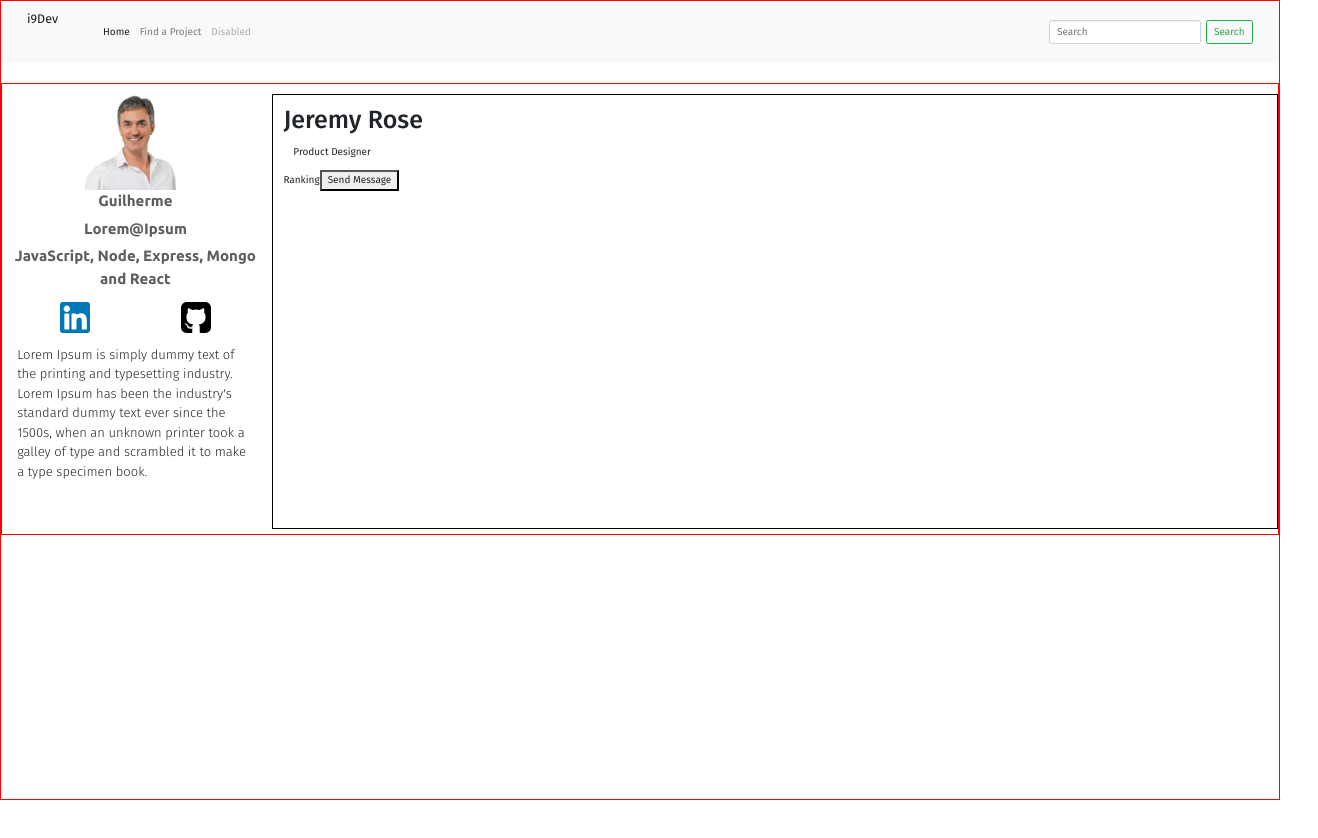
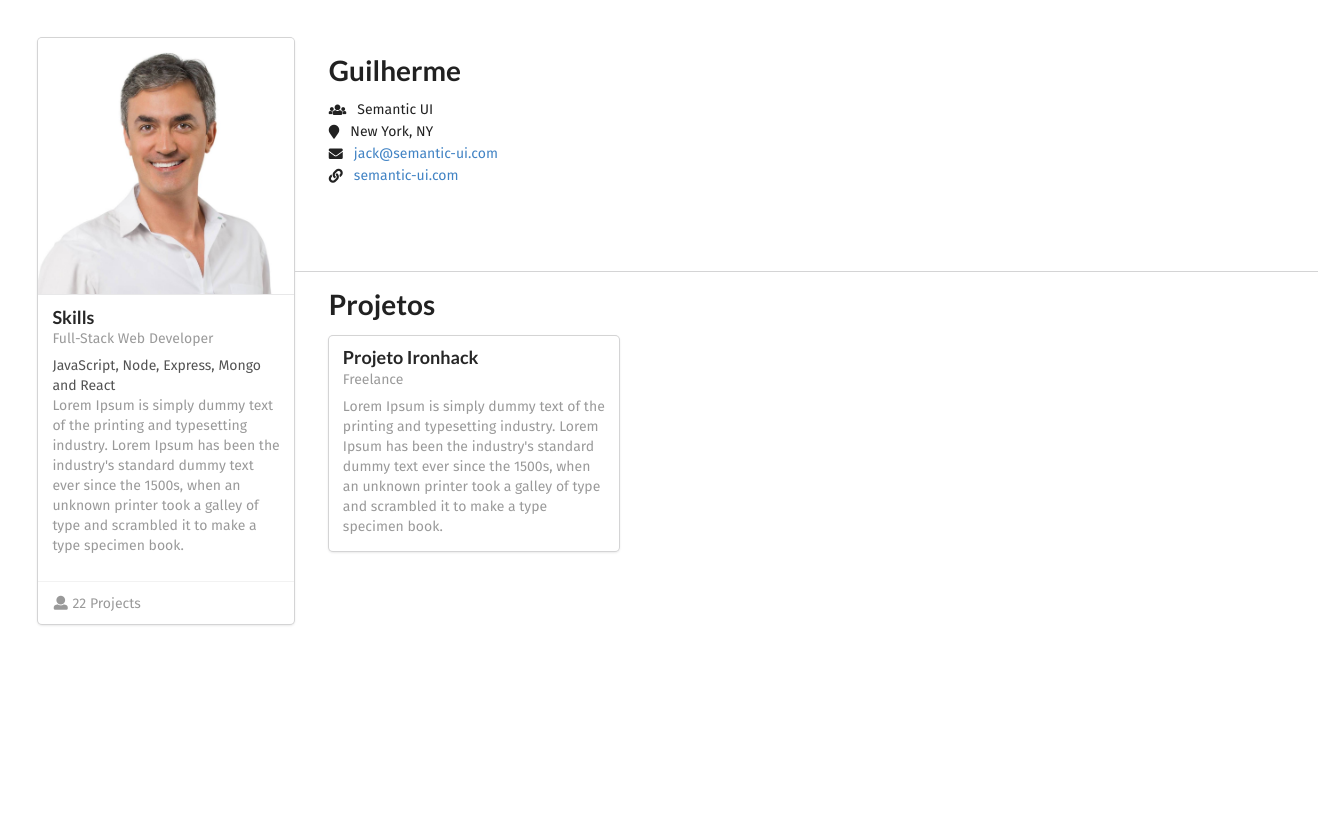
Before and after one commit to personal-r2-labs/I9dev, a React (Create React App) app in the folder app-react/: page / in a window 1280 px wide. Shown: the whole page, 1318 px wide, since content can reach past the window. Before the commit the page ends 800 px from the top, so only its background shows below. Built offline with nearby package versions, Linux system fonts and the light colour scheme.

Commit message:
adicionado semantic ui, atualizado dev dashboard

```diff
--- a/app-react/public/index.html
+++ b/app-react/public/index.html
@@ -6,6 +6,7 @@
     <link rel="stylesheet" href="https://stackpath.bootstrapcdn.com/bootstrap/4.1.3/css/bootstrap.min.css" integrity="sha384-MCw98/SFnGE8fJT3GXwEOngsV7Zt27NXFoaoApmYm81iuXoPkFOJwJ8ERdknLPMO" crossorigin="anonymous">
     <link rel="shortcut icon" href="%PUBLIC_URL%/favicon.ico">
     <link rel="stylesheet" href="https://stackpath.bootstrapcdn.com/bootstrap/4.1.3/css/bootstrap.min.css" integrity="sha384-MCw98/SFnGE8fJT3GXwEOngsV7Zt27NXFoaoApmYm81iuXoPkFOJwJ8ERdknLPMO" crossorigin="anonymous">
+    <link rel="stylesheet" href="https://cdnjs.cloudflare.com/ajax/libs/semantic-ui/2.4.1/semantic.min.css">
     <meta name="viewport" content="width=device-width, initial-scale=1, shrink-to-fit=no">
     <meta name="theme-color" content="#000000">
     <!--
--- a/app-react/src/App.css
+++ b/app-react/src/App.css
@@ -109,20 +109,31 @@ p {
 /* DEV-DASHBOARD*/
 #dashboard {
     display: flex;
-    border: 1px solid red;
+    width: 100%;
+    height: 600px;
+    margin: 3%;
+    /* border: 1px solid red; */
 }
 
-.dashboard-size {
-    border: 1px solid black;
+#profile-div {
+    width: 25%;
+    min-width: 200px;
+}
+
+.devDashBoard-size-personal {
     width: 100%;
     margin: 10px 0 0 20px;
 }
 
-.dashboard-size {
-    margin: 10px 0 5px 10px;
+.devDashBoard-profile-margin {
+    margin-left: 2%;
 }
 
-.dashboard-h1 {
+.devDashBoard-h1 {
+
+}
+
+.devDashBoard-size-project {
 
 }
 
--- a/app-react/src/components/dev/devDashboard/devDashboard.jsx
+++ b/app-react/src/components/dev/devDashboard/devDashboard.jsx
@@ -23,23 +23,82 @@ class DevDashBoard extends Component {
       description
     } = this.state.devProfile[0];
     return (
-      <section id="section-devDashBoard">
-      <NavBarInside />
-        <div id="dashboard">
-          <div className="devDashBoard">
-            <DevProfile photoPath={photoPath} name={name} email={email} github={github} linkedin={linkedin} skills={skills} description={description} />
+        <section id="dashboard">
+          <div class="ui card" id="profile-div">
+            <div class="image">
+              <img src={photoPath} />
+            </div>
+            <div class="content">
+              <a class="header">Skills</a>
+              <div class="meta">
+                <span class="date">Full-Stack Web Developer</span>
+              </div>
+              <div class="description">
+                {skills}
+              </div>
+              <div class="meta">
+                <span class="date">Lorem Ipsum is simply dummy text of the printing and typesetting industry. Lorem Ipsum has been the industry's standard dummy text ever since the 1500s, when an unknown printer took a galley of type and scrambled it to make a type specimen book.</span>
+              </div>
+            </div>
+            <div class="extra content">
+              <a>
+                <i class="user icon"></i>
+                22 Projects
+              </a>
+            </div>
           </div>
 
-          <div className="dashboard-size">
-            <div className="dashboard-size-personal">
-              <h1 className="dashboard-h1">Jeremy Rose</h1>
-              <p>Product Designer</p>
-              <span>Ranking</span>
-              <button>Send Message</button>
+          <div class="ui internally celled grid">
+            <div class="row">
+              <div class="ten wide column devDashBoard-profile-margin">
+                <h1>{name}</h1>
+                <div class="ui list">
+                  <div class="item">
+                    <i class="users icon"></i>
+                    <div class="content">
+                      Semantic UI
+                    </div>
+                  </div>
+                  <div class="item">
+                    <i class="marker icon"></i>
+                    <div class="content">
+                      New York, NY
+                    </div>
+                  </div>
+                  <div class="item">
+                    <i class="mail icon"></i>
+                    <div class="content">
+                      <a href="mailto:jack@semantic-ui.com">jack@semantic-ui.com</a>
+                    </div>
+                  </div>
+                  <div class="item">
+                    <i class="linkify icon"></i>
+                    <div class="content">
+                      <a href="http://www.semantic-ui.com">semantic-ui.com</a>
+                    </div>
+                  </div>
+                </div>
+              </div>
+            </div>
+
+            <div class="row">
+              <div class="ten wide column devDashBoard-profile-margin">
+                <h1>Projetos</h1>
+                <div class="ui card">
+                  <div class="content">
+                    <div class="header">Projeto Ironhack</div>
+                    <div class="meta">
+                      <p>Freelance</p>
+                      <a>Lorem Ipsum is simply dummy text of the printing and typesetting industry. Lorem Ipsum has been the industry's standard dummy text ever since the 1500s, when an unknown printer took a galley of type and scrambled it to make a type specimen book.</a>
+                    </div>
+                    <p></p>
+                  </div>
+                </div>
+              </div>
+
             </div>
           </div>
-        </div>
-      </section>
+       </section>
     );
   }
 }
--- a/app-react/src/components/dev/devProfile/devProfile.jsx
+++ b/app-react/src/components/dev/devProfile/devProfile.jsx
@@ -7,8 +7,6 @@ const DevProfile = props => {
         <div id="first-page">
             <img id="imgProfile" width="" src={props.photoPath} alt="img" />
             <div>
-              <h4>{props.name}</h4>
-              <h4>{props.email}</h4>
               <h4>{props.skills}</h4>
           </div>
           <div id="logos" className="d-flex justify-content-around">
```
